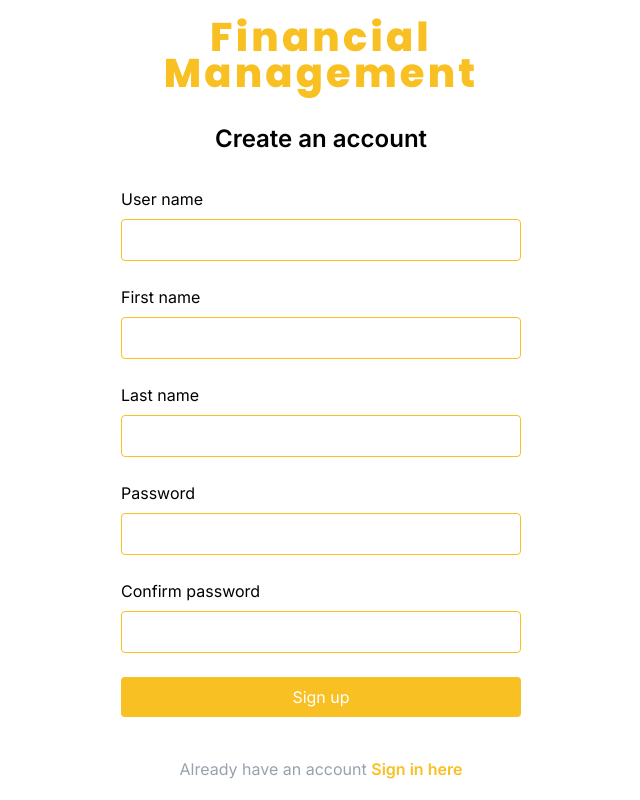
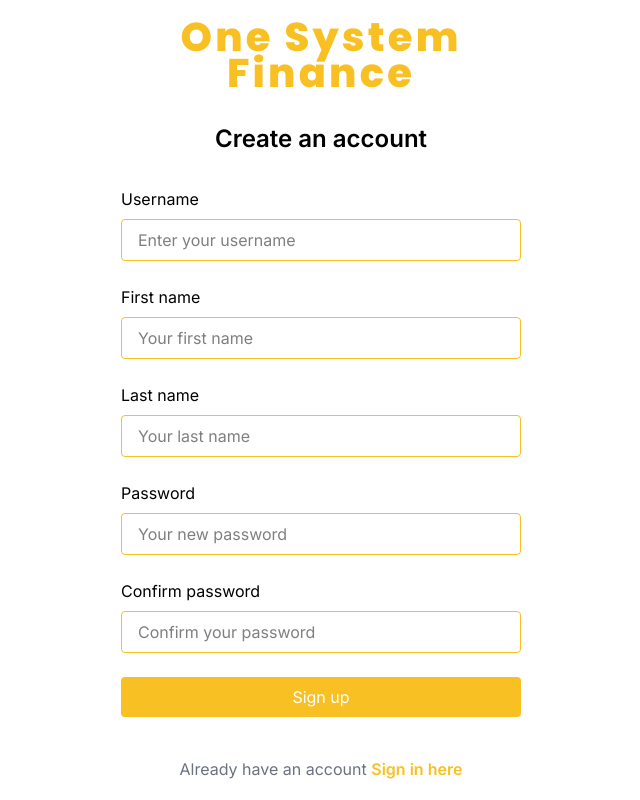
Before and after one commit to sunnatbekweb/finance, a React (Vite) app: page /signup in a window 1280 px wide. Shown: the whole page, without its empty margins (319-959 px from the left). Built offline with nearby package versions, Linux system fonts and the light colour scheme.

Commit message:
added placeholder to auth inputs

```diff
--- a/src/pages/auth/SignIn.tsx
+++ b/src/pages/auth/SignIn.tsx
@@ -1,5 +1,5 @@
+import { useState } from "react";
 import axios from "axios";
-import { useState } from "react";
 import { Link, useNavigate } from "react-router-dom";
 import { toast, ToastContainer } from "react-toastify";
 
@@ -52,19 +52,20 @@ export const SignIn = () => {
     <div className="flex items-center justify-center h-screen">
       <div className="w-full px-5 md:max-w-[400px] md:px-0 mx-auto">
         <h2 className="fontPoppins font-extrabold text-3xl md:text-[40px] leading-9 tracking-[0.08em] text-center text-[#f8c023] mb-16">
-          Financial Management
+          One System Finance
         </h2>
         <ToastContainer />
 
         <form onSubmit={handleSubmit} className="flex flex-col gap-y-6 mb-10">
           <label htmlFor="username" className="flex flex-col gap-y-2">
-            <span>User name</span>
+            <span>Username</span>
             <input
               type="text"
               name="username"
               id="username"
               onChange={handleChange}
               value={formData.username}
+              placeholder="Enter your usename"
               className="px-4 py-3 rounded border focus:outline-[#f8c023]"
               required
             />
@@ -77,6 +78,7 @@ export const SignIn = () => {
               id="password"
               onChange={handleChange}
               value={formData.password}
+              placeholder="Enter your password"
               className="px-4 py-3 rounded border focus:outline-[#f8c023]"
               required
             />
@@ -85,12 +87,12 @@ export const SignIn = () => {
             Login
           </button>
         </form>
-        <Link
-          to={"/signup"}
-          className="block font-semibold text-center text-[#f8c023]"
-        >
-          Create an account
-        </Link>
+        <p className="text-center text-gray-500">
+          Don't have an account?{" "}
+          <Link to={"/signup"} className="font-semibold  text-[#f8c023]">
+            Create it
+          </Link>
+        </p>
       </div>
     </div>
   );
--- a/src/pages/auth/SignUp.tsx
+++ b/src/pages/auth/SignUp.tsx
@@ -1,5 +1,5 @@
+import { useState } from "react";
 import axios from "axios";
-import { useState } from "react";
 import { Link, useNavigate } from "react-router-dom";
 import { toast, ToastContainer } from "react-toastify";
 
@@ -52,7 +52,7 @@ export const SignUp = () => {
     <div className="flex items-center justify-center h-screen">
       <div className="w-full px-5 md:max-w-[400px] md:px-0 mx-auto">
         <h2 className="fontPoppins font-extrabold text-3xl md:text-[40px] leading-9 tracking-[0.08em] text-center text-[#f8c023] mb-4 md:mb-8">
-          Financial Management
+          One System Finance
         </h2>
 
         <h3 className="text-2xl font-semibold text-center mb-4 md:mb-8">
@@ -65,12 +65,12 @@ export const SignUp = () => {
           className="flex flex-col gap-y-3 md:gap-y-6 mb-6 md:mb-10"
         >
           <label htmlFor="username" className="flex flex-col gap-y-2">
-            <span className="text-sm md:text-base">User name</span>
+            <span className="text-sm md:text-base">Username</span>
             <input
               type="text"
               name="username"
               id="username"
-              placeholder=""
+              placeholder="Enter your username"
               onChange={handleChange}
               value={formData.username}
               className="px-4 rounded border focus:outline-[#f8c023]"
@@ -83,7 +83,7 @@ export const SignUp = () => {
               type="first_name"
               name="first_name"
               id="first_name"
-              placeholder=""
+              placeholder="Your first name"
               onChange={handleChange}
               value={formData.first_name}
               className="px-4 rounded border focus:outline-[#f8c023]"
@@ -96,7 +96,7 @@ export const SignUp = () => {
               type="last_name"
               name="last_name"
               id="last_name"
-              placeholder=""
+              placeholder="Your last name"
               onChange={handleChange}
               value={formData.last_name}
               className="px-4 rounded border focus:outline-[#f8c023]"
@@ -109,7 +109,7 @@ export const SignUp = () => {
               type="password"
               name="password"
               id="password"
-              placeholder=""
+              placeholder="Your new password"
               onChange={handleChange}
               value={formData.password}
               className="px-4 rounded border focus:outline-[#f8c023]"
@@ -122,7 +122,7 @@ export const SignUp = () => {
               type="password2"
               name="password2"
               id="password2"
-              placeholder=""
+              placeholder="Confirm your password"
               onChange={handleChange}
               value={formData.password2}
               className="px-4 rounded border focus:outline-[#f8c023]"
@@ -133,7 +133,7 @@ export const SignUp = () => {
             Sign up
           </button>
         </form>
-        <p className="text-center text-gray-400">
+        <p className="text-center text-gray-500">
           Already have an account{" "}
           <Link to={"/login"} className="font-semibold text-[#f8c023]">
             Sign in here
```
